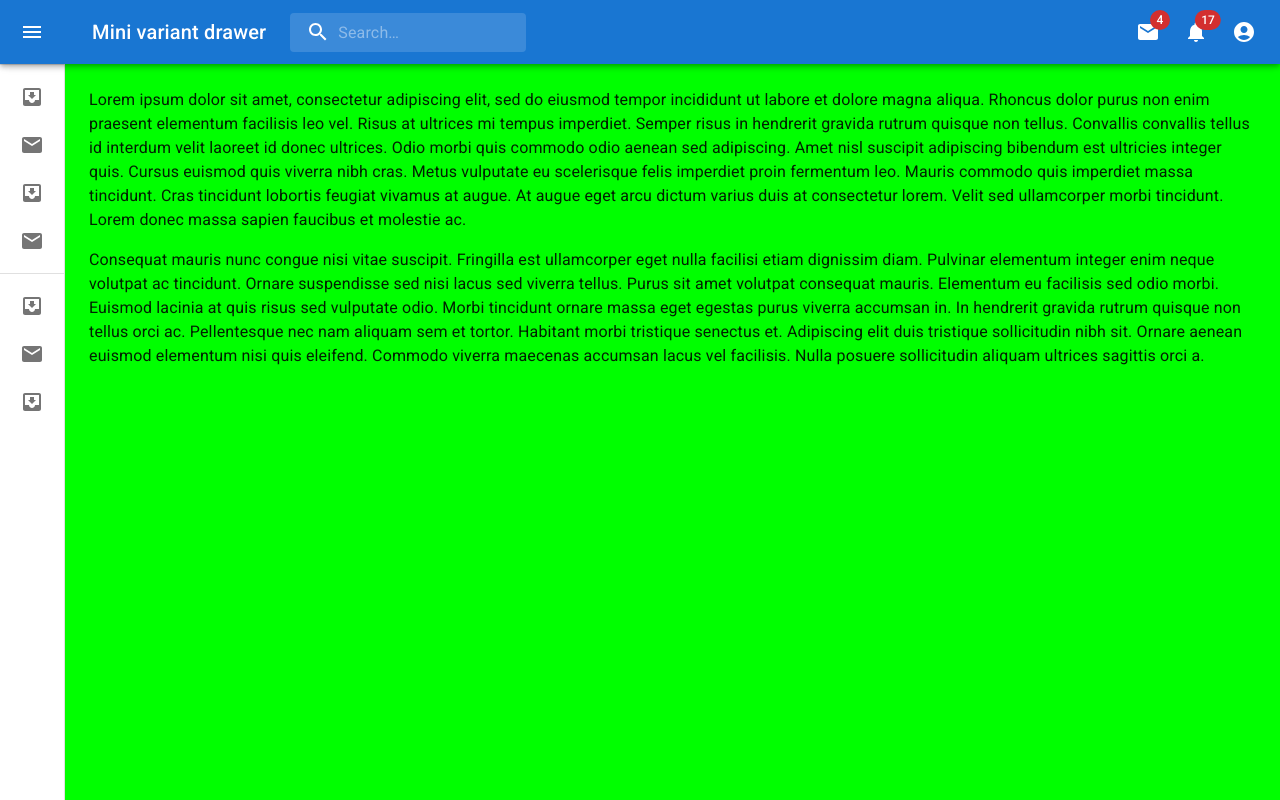
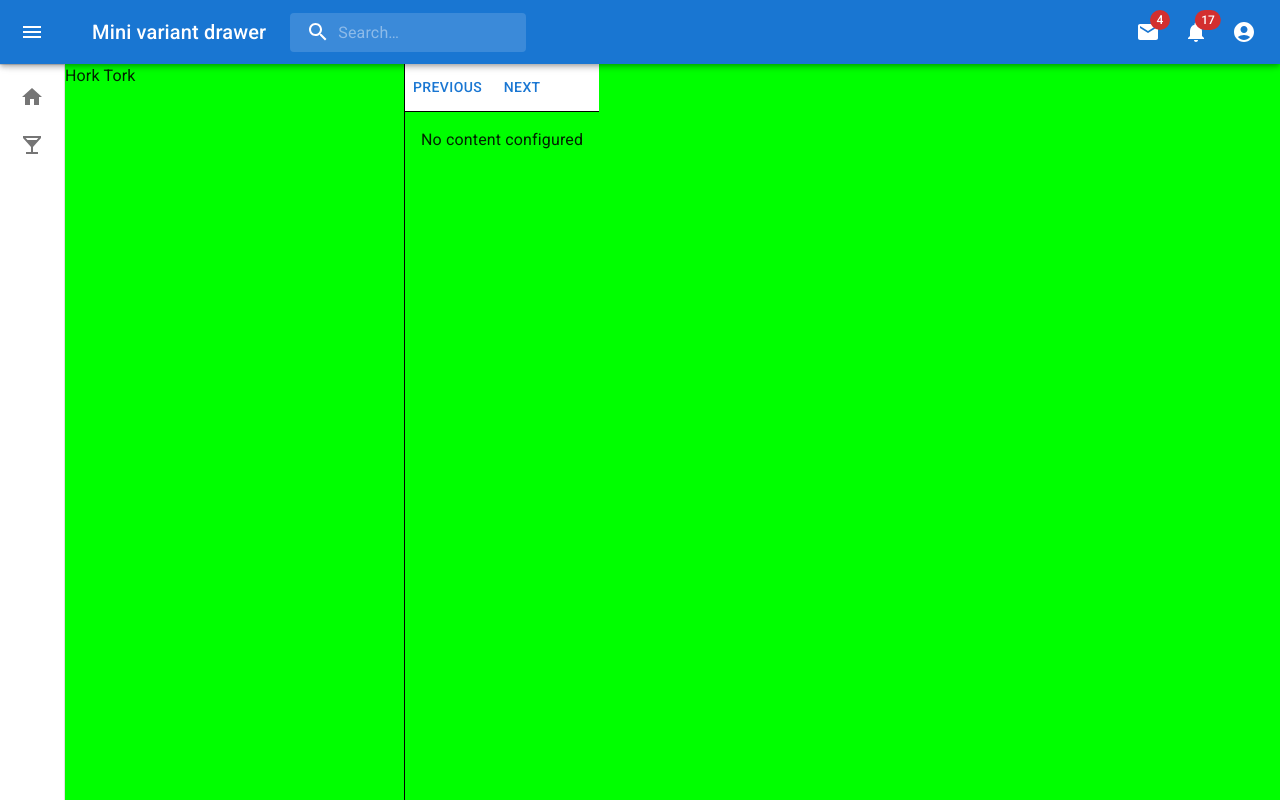
Before and after one commit to cohoe/panama, a React (Create React App) app: page / in a window 1280 px wide. Built offline with nearby package versions, Linux system fonts and the light colour scheme.

Commit message:
more stuff

```diff
--- a/src/components/Page/MainLayout.js
+++ b/src/components/Page/MainLayout.js
@@ -1,5 +1,5 @@
 import * as React from 'react';
-import { styled, useTheme, alpha } from '@mui/material/styles';
+import {styled, useTheme, alpha} from '@mui/material/styles';
 import Box from '@mui/material/Box';
 import MuiDrawer from '@mui/material/Drawer';
 import MuiAppBar from '@mui/material/AppBar';
@@ -26,6 +26,9 @@ import Menu from '@mui/material/Menu';
 import AccountCircle from '@mui/icons-material/AccountCircle';
 import NotificationsIcon from '@mui/icons-material/Notifications';
 import MoreIcon from '@mui/icons-material/MoreVert';
+import {BrowserRouter} from "react-router-dom";
+import {ContentParent} from "./Content/ContentParent";
+import {SidebarButtons} from "./SidebarButtons";
 
 const drawerWidth = 240;
 
@@ -50,7 +53,7 @@ const closedMixin = (theme) => ({
     },
 });
 
-const DrawerHeader = styled('div')(({ theme }) => ({
+const DrawerHeader = styled('div')(({theme}) => ({
     display: 'flex',
     alignItems: 'center',
     justifyContent: 'flex-end',
@@ -61,7 +64,7 @@ const DrawerHeader = styled('div')(({ theme }) => ({
 
 const AppBar = styled(MuiAppBar, {
     shouldForwardProp: (prop) => prop !== 'open',
-})(({ theme, open }) => ({
+})(({theme, open}) => ({
     zIndex: theme.zIndex.drawer + 1,
     transition: theme.transitions.create(['width', 'margin'], {
         easing: theme.transitions.easing.sharp,
@@ -77,8 +80,8 @@ const AppBar = styled(MuiAppBar, {
     }),
 }));
 
-const Drawer = styled(MuiDrawer, { shouldForwardProp: (prop) => prop !== 'open' })(
-    ({ theme, open }) => ({
+const Drawer = styled(MuiDrawer, {shouldForwardProp: (prop) => prop !== 'open'})(
+    ({theme, open}) => ({
         width: drawerWidth,
         flexShrink: 0,
         whiteSpace: 'nowrap',
@@ -94,7 +97,7 @@ const Drawer = styled(MuiDrawer, { shouldForwardProp: (prop) => prop !== 'open'
     }),
 );
 
-const Search = styled('div')(({ theme }) => ({
+const Search = styled('div')(({theme}) => ({
     position: 'relative',
     borderRadius: theme.shape.borderRadius,
     backgroundColor: alpha(theme.palette.common.white, 0.15),
@@ -110,7 +113,7 @@ const Search = styled('div')(({ theme }) => ({
     },
 }));
 
-const SearchIconWrapper = styled('div')(({ theme }) => ({
+const SearchIconWrapper = styled('div')(({theme}) => ({
     padding: theme.spacing(0, 2),
     height: '100%',
     position: 'absolute',
@@ -120,7 +123,7 @@ const SearchIconWrapper = styled('div')(({ theme }) => ({
     justifyContent: 'center',
 }));
 
-const StyledInputBase = styled(InputBase)(({ theme }) => ({
+const StyledInputBase = styled(InputBase)(({theme}) => ({
     color: 'inherit',
     '& .MuiInputBase-input': {
         padding: theme.spacing(1, 1, 1, 0),
@@ -211,7 +214,7 @@ export default function MiniDrawer() {
             <MenuItem>
                 <IconButton size="large" aria-label="show 4 new mails" color="inherit">
                     <Badge badgeContent={4} color="error">
-                        <MailIcon />
+                        <MailIcon/>
                     </Badge>
                 </IconButton>
                 <p>Messages</p>
@@ -223,7 +226,7 @@ export default function MiniDrawer() {
                     color="inherit"
                 >
                     <Badge badgeContent={17} color="error">
-                        <NotificationsIcon />
+                        <NotificationsIcon/>
                     </Badge>
                 </IconButton>
                 <p>Notifications</p>
@@ -236,7 +239,7 @@ export default function MiniDrawer() {
                     aria-haspopup="true"
                     color="inherit"
                 >
-                    <AccountCircle />
+                    <AccountCircle/>
                 </IconButton>
                 <p>Profile</p>
             </MenuItem>
@@ -244,8 +247,9 @@ export default function MiniDrawer() {
     );
 
     return (
-        <Box sx={{ display: 'flex' }}>
-            <CssBaseline />
+        <BrowserRouter>
+            <Box sx={{display: 'flex'}}>
+                <CssBaseline/>
                 <AppBar position="fixed" open={open}>
                     <Toolbar>
                         <IconButton
@@ -255,28 +259,28 @@ export default function MiniDrawer() {
                             edge="start"
                             sx={{
                                 marginRight: 5,
-                            ...(open && { display: 'none' }),
+                                ...(open && {display: 'none'}),
                             }}
                         >
-                        <MenuIcon />
+                            <MenuIcon/>
                         </IconButton>
                         <Typography variant="h6" noWrap component="div">
                             Mini variant drawer
                         </Typography>
                         <Search>
                             <SearchIconWrapper>
-                            <SearchIcon />
+                                <SearchIcon/>
                             </SearchIconWrapper>
                             <StyledInputBase
                                 placeholder="Search…"
-                            inputProps={{ 'aria-label': 'search' }}
+                                inputProps={{'aria-label': 'search'}}
                             />
                         </Search>
-                    <Box sx={{ flexGrow: 1 }} />
-                    <Box sx={{ display: { xs: 'none', md: 'flex' } }}>
+                        <Box sx={{flexGrow: 1}}/>
+                        <Box sx={{display: {xs: 'none', md: 'flex'}}}>
                             <IconButton size="large" aria-label="show 4 new mails" color="inherit">
                                 <Badge badgeContent={4} color="error">
-                                <MailIcon />
+                                    <MailIcon/>
                                 </Badge>
                             </IconButton>
                             <IconButton
@@ -285,7 +289,7 @@ export default function MiniDrawer() {
                                 color="inherit"
                             >
                                 <Badge badgeContent={17} color="error">
-                                <NotificationsIcon />
+                                    <NotificationsIcon/>
                                 </Badge>
                             </IconButton>
                             <IconButton
@@ -297,10 +301,10 @@ export default function MiniDrawer() {
                                 onClick={handleProfileMenuOpen}
                                 color="inherit"
                             >
-                            <AccountCircle />
+                                <AccountCircle/>
                             </IconButton>
                         </Box>
-                    <Box sx={{ display: { xs: 'flex', md: 'none' } }}>
+                        <Box sx={{display: {xs: 'flex', md: 'none'}}}>
                             <IconButton
                                 size="large"
                                 aria-label="show more"
@@ -309,7 +313,7 @@ export default function MiniDrawer() {
                                 onClick={handleMobileMenuOpen}
                                 color="inherit"
                             >
-                            <MoreIcon />
+                                <MoreIcon/>
                             </IconButton>
                         </Box>
                     </Toolbar>
@@ -319,90 +323,14 @@ export default function MiniDrawer() {
                 <Drawer variant="permanent" open={open}>
                     <DrawerHeader>
                         <IconButton onClick={handleDrawerClose}>
-                        {theme.direction === 'rtl' ? <ChevronRightIcon /> : <ChevronLeftIcon />}
+                            {theme.direction === 'rtl' ? <ChevronRightIcon/> : <ChevronLeftIcon/>}
                         </IconButton>
                     </DrawerHeader>
-                <Divider />
-                <List>
-                    {['Inbox', 'Starred', 'Send email', 'Drafts'].map((text, index) => (
-                        <ListItem key={text} disablePadding sx={{ display: 'block' }}>
-                            <ListItemButton
-                                sx={{
-                                    minHeight: 48,
-                                    justifyContent: open ? 'initial' : 'center',
-                                    px: 2.5,
-                                }}
-                            >
-                                <ListItemIcon
-                                    sx={{
-                                        minWidth: 0,
-                                        mr: open ? 3 : 'auto',
-                                        justifyContent: 'center',
-                                    }}
-                                >
-                                    {index % 2 === 0 ? <InboxIcon /> : <MailIcon />}
-                                </ListItemIcon>
-                                <ListItemText primary={text} sx={{ opacity: open ? 1 : 0 }} />
-                            </ListItemButton>
-                        </ListItem>
-                    ))}
-                </List>
-                <Divider />
-                <List>
-                    {['All mail', 'Trash', 'Spam'].map((text, index) => (
-                        <ListItem key={text} disablePadding sx={{ display: 'block' }}>
-                            <ListItemButton
-                                sx={{
-                                    minHeight: 48,
-                                    justifyContent: open ? 'initial' : 'center',
-                                    px: 2.5,
-                                }}
-                            >
-                                <ListItemIcon
-                                    sx={{
-                                        minWidth: 0,
-                                        mr: open ? 3 : 'auto',
-                                        justifyContent: 'center',
-                                    }}
-                                >
-                                    {index % 2 === 0 ? <InboxIcon /> : <MailIcon />}
-                                </ListItemIcon>
-                                <ListItemText primary={text} sx={{ opacity: open ? 1 : 0 }} />
-                            </ListItemButton>
-                        </ListItem>
-                    ))}
-                </List>
+                    <Divider/>
+                    <SidebarButtons open={open} />
                 </Drawer>
-            <Box component="main" sx={{ flexGrow: 1, p: 3 }}>
-                <DrawerHeader />
-                <Typography paragraph>
-                    Lorem ipsum dolor sit amet, consectetur adipiscing elit, sed do eiusmod
-                    tempor incididunt ut labore et dolore magna aliqua. Rhoncus dolor purus non
-                    enim praesent elementum facilisis leo vel. Risus at ultrices mi tempus
-                    imperdiet. Semper risus in hendrerit gravida rutrum quisque non tellus.
-                    Convallis convallis tellus id interdum velit laoreet id donec ultrices.
-                    Odio morbi quis commodo odio aenean sed adipiscing. Amet nisl suscipit
-                    adipiscing bibendum est ultricies integer quis. Cursus euismod quis viverra
-                    nibh cras. Metus vulputate eu scelerisque felis imperdiet proin fermentum
-                    leo. Mauris commodo quis imperdiet massa tincidunt. Cras tincidunt lobortis
-                    feugiat vivamus at augue. At augue eget arcu dictum varius duis at
-                    consectetur lorem. Velit sed ullamcorper morbi tincidunt. Lorem donec massa
-                    sapien faucibus et molestie ac.
-                </Typography>
-                <Typography paragraph>
-                    Consequat mauris nunc congue nisi vitae suscipit. Fringilla est ullamcorper
-                    eget nulla facilisi etiam dignissim diam. Pulvinar elementum integer enim
-                    neque volutpat ac tincidunt. Ornare suspendisse sed nisi lacus sed viverra
-                    tellus. Purus sit amet volutpat consequat mauris. Elementum eu facilisis
-                    sed odio morbi. Euismod lacinia at quis risus sed vulputate odio. Morbi
-                    tincidunt ornare massa eget egestas purus viverra accumsan in. In hendrerit
-                    gravida rutrum quisque non tellus orci ac. Pellentesque nec nam aliquam sem
-                    et tortor. Habitant morbi tristique senectus et. Adipiscing elit duis
-                    tristique sollicitudin nibh sit. Ornare aenean euismod elementum nisi quis
-                    eleifend. Commodo viverra maecenas accumsan lacus vel facilisis. Nulla
-                    posuere sollicitudin aliquam ultrices sagittis orci a.
-                </Typography>
+                <ContentParent/>
             </Box>
-        </Box>
+        </BrowserRouter>
     );
 }
--- a/src/components/Page/SidebarButtons.js
+++ b/src/components/Page/SidebarButtons.js
@@ -3,23 +3,55 @@ import {ListItem, ListItemIcon, ListItemText, List} from "@mui/material";
 import LocalBarIcon from "@mui/icons-material/LocalBar"
 import HomeIcon from "@mui/icons-material/Home"
 import {Link} from "react-router-dom";
+import ListItemButton from '@mui/material/ListItemButton';
 
-export const SidebarButtons = () => {
+export const SidebarButtons = ({open}) => {
     return (
         <List>
-          <Link to={`/`} key="home">
-            <ListItem button key="Home">
-              <ListItemIcon><HomeIcon /></ListItemIcon>
-              <ListItemText primary="Home" />
-            </ListItem>
-          </Link>
-            <Link to={`/cocktails`} key="cocktails">
-                <ListItem button key="Cocktails">
-                    <ListItemIcon><LocalBarIcon /></ListItemIcon>
-                    <ListItemText primary="Cocktails" />
+            <Link to={`/`} key="home">
+                <ListItem key={"home"} disablePadding sx={{display: 'block'}}>
+                    <ListItemButton
+                        sx={{
+                            minHeight: 48,
+                            justifyContent: open ? 'initial' : 'center',
+                            px: 2.5,
+                        }}
+                    >
+                        <ListItemIcon
+                            sx={{
+                                minWidth: 0,
+                                mr: open ? 3 : 'auto',
+                                justifyContent: 'center',
+                            }}
+                        >
+                            <HomeIcon/>
+                        </ListItemIcon>
+                        <ListItemText primary={"Home"} sx={{opacity: open ? 1 : 0}}/>
+                    </ListItemButton>
                 </ListItem>
             </Link>
-
+            <Link to={`/cocktails`} key={"cocktails"}>
+                <ListItem key={"cocktails"} disablePadding sx={{display: 'block'}}>
+                    <ListItemButton
+                        sx={{
+                            minHeight: 48,
+                            justifyContent: open ? 'initial' : 'center',
+                            px: 2.5,
+                        }}
+                    >
+                        <ListItemIcon
+                            sx={{
+                                minWidth: 0,
+                                mr: open ? 3 : 'auto',
+                                justifyContent: 'center',
+                            }}
+                        >
+                            <LocalBarIcon/>
+                        </ListItemIcon>
+                        <ListItemText primary={"Cocktails"} sx={{opacity: open ? 1 : 0}}/>
+                    </ListItemButton>
+                </ListItem>
+            </Link>
         </List>
     )
 }
```
Lines whose indentation alone changed are shown as unchanged.
